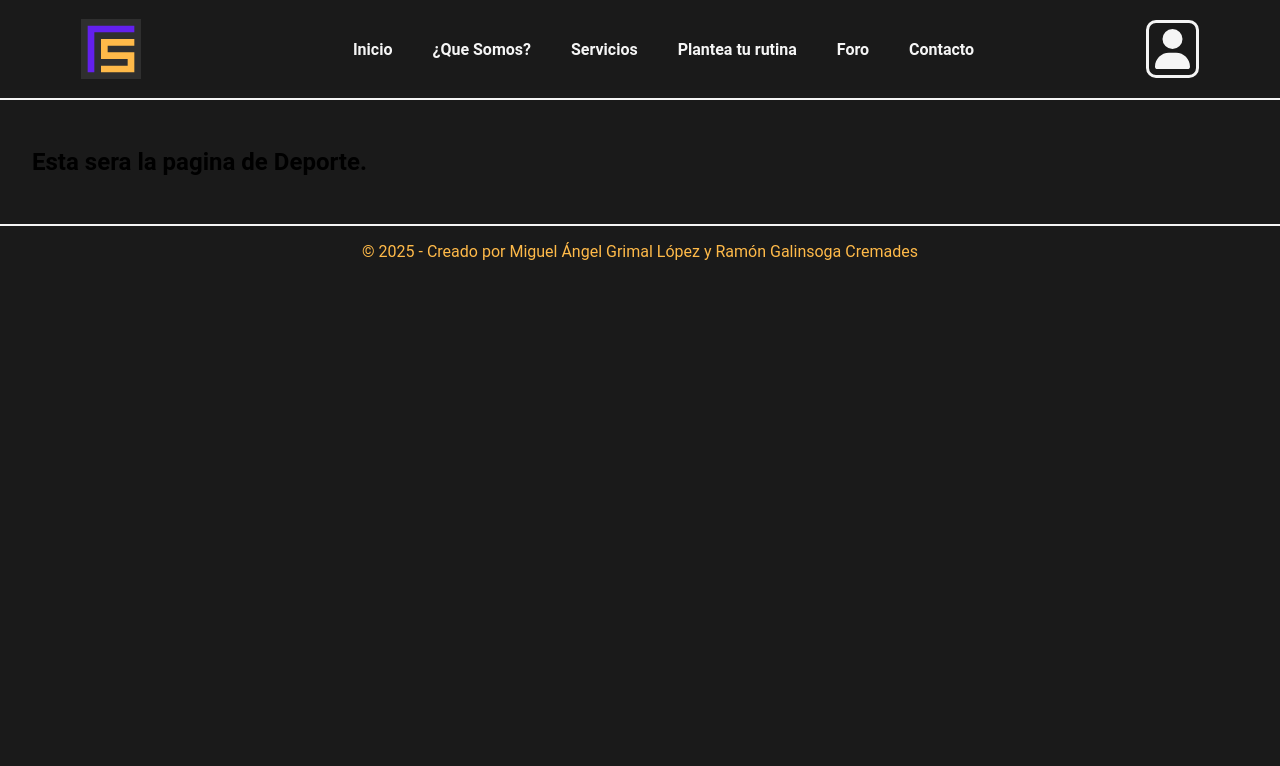
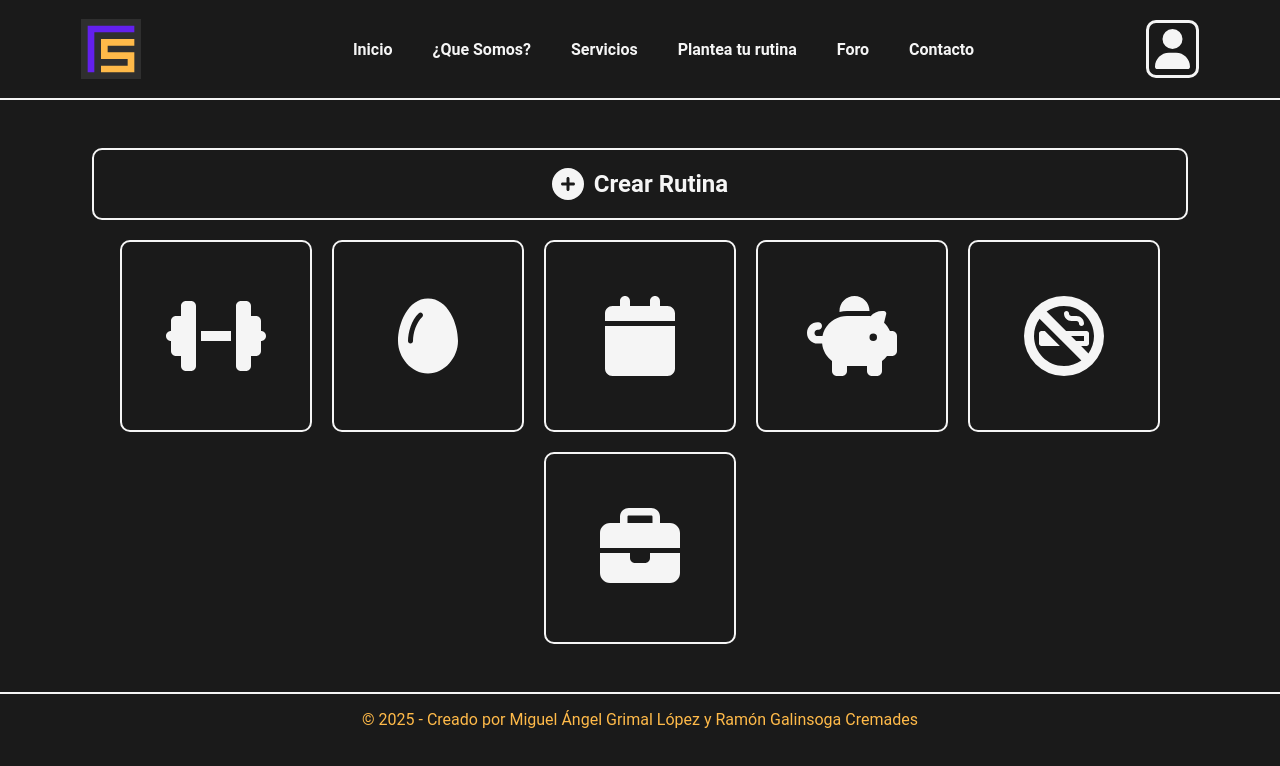
Before and after one commit to mangelccc/SafeFuture, a React (Vite) app in the folder MoveOn/: page /Rutina in a window 1280 px wide. Shown: the top 766 px of the page. Built offline with nearby package versions, Linux system fonts and the light colour scheme.

Commit message:
Rutina mas o menos pero sin clean code

```diff
--- a/MoveOn/src/paginas/rutina/Rutina.css
+++ b/MoveOn/src/paginas/rutina/Rutina.css
@@ -0,0 +1,39 @@
+#crear-rutina {
+    text-align: center;
+  }
+  .crear-rutina-general {
+    display: flex;
+    justify-content: center;
+    align-items: center;
+    border: 2px solid #f5f5f5;
+    color: #f5f5f5;
+    gap: 10px;
+    border-radius: 10px;
+    margin: 0px 60px 20px;
+    transition: all 0.3s;
+  }
+  .contenedor-rutinas{
+    display: flex;
+    flex-wrap: wrap;
+    justify-content: center;
+    gap: 20px;
+    padding: 0;
+  }
+
+  .rutinas-item {
+    width: 12rem;
+    height: 12rem;
+    display: flex;
+    justify-content: center;
+    align-items: center;
+    border: 2px solid #f5f5f5;
+    border-radius: 10px;
+    color: #f5f5f5;
+    transition: all 0.3s;
+  }
+  .rutinas-item:hover,.crear-rutina-general:hover {
+    background-color: #f5f5f5;
+    color: #1a1a1a;
+    transform: scale(1.05);
+    cursor: pointer;
+  }
--- a/MoveOn/src/paginas/rutina/Rutina.jsx
+++ b/MoveOn/src/paginas/rutina/Rutina.jsx
@@ -1,10 +1,45 @@
 import React from "react";
-import "./Rutina.css"
+import "./Rutina.css";
+import { FontAwesomeIcon } from "@fortawesome/react-fontawesome";
+import {
+  faDumbbell,
+  faEgg,
+  faCalendar,
+  faPiggyBank,
+  faSmokingBan,
+  faBriefcase,
+  faCirclePlus,
+} from "@fortawesome/free-solid-svg-icons";
 
 const Rutina = () => {
   return (
     <>
-      <h2>Esta sera la pagina de Deporte.</h2>
+      <div id="crear-rutina">
+        <div className="crear-rutina-general">
+          <FontAwesomeIcon icon={faCirclePlus} size="2x" />
+          <h2>Crear Rutina</h2>
+        </div>
+        <div className="contenedor-rutinas">
+          <div className="rutinas-item">
+            <FontAwesomeIcon icon={faDumbbell} size="5x" />
+          </div>
+          <div className="rutinas-item">
+            <FontAwesomeIcon icon={faEgg} size="5x" />
+          </div>
+          <div className="rutinas-item">
+            <FontAwesomeIcon icon={faCalendar} size="5x" />
+          </div>
+          <div className="rutinas-item">
+            <FontAwesomeIcon icon={faPiggyBank} size="5x" />
+          </div>
+          <div className="rutinas-item">
+            <FontAwesomeIcon icon={faSmokingBan} size="5x" />
+          </div>
+          <div className="rutinas-item">
+            <FontAwesomeIcon icon={faBriefcase} size="5x" />
+          </div>
+        </div>
+      </div>
     </>
   );
 };
```
